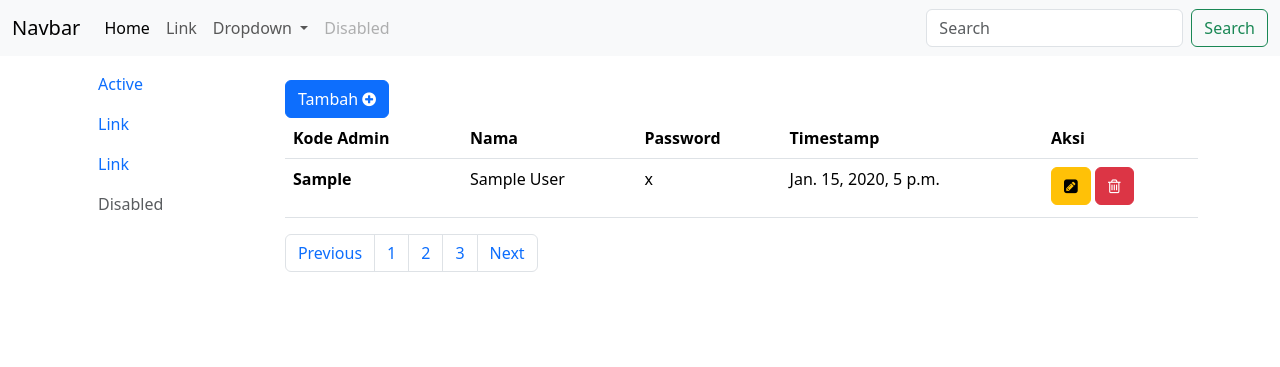
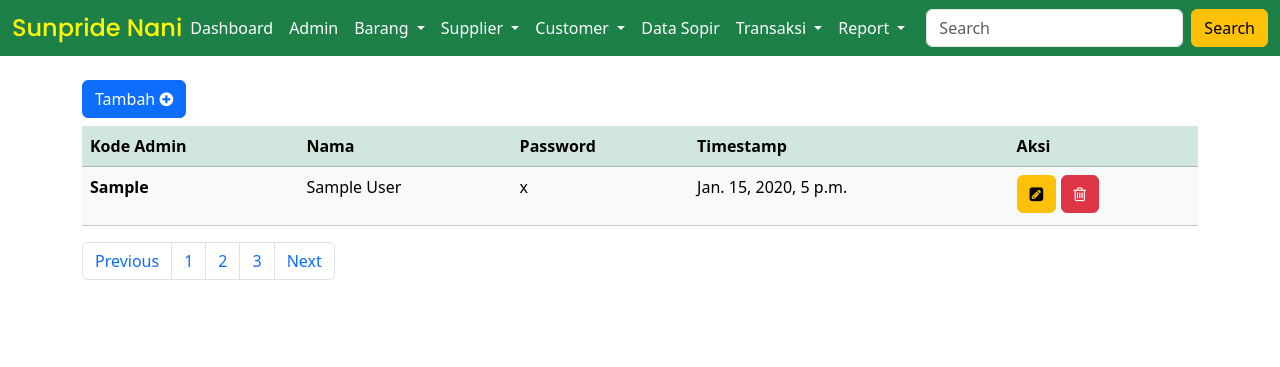
Before and after one commit to stefandaeli/retail_web, a Django app: page /v_admins in a window 1280 px wide. Shown: the top 367 px of the page. Run offline with Django 4.2, Linux system fonts and the light colour scheme; tables that the repository leaves empty hold one stand-in row (values such as "Sample post"); some libraries are stand-ins or nearby versions.

Commit message:
update delete admins

```diff
--- a/app/urls.py
+++ b/app/urls.py
@@ -1,11 +1,14 @@
 from django.urls import path
-from .views import v_admins, add_admins,post_add_admins, update_admins, post_update_admins
+from .views import dashboard, v_admins, add_admins,post_add_admins, update_admins, post_update_admins, delete_admins
 
 urlpatterns = [
+    path('dashboard',dashboard,name='dashboard'),
     # Admins
     path('v_admins',v_admins,name='v_admins'),
     path('add_admins',add_admins,name='add_admins'),
     path('post_add_admins',post_add_admins,name='post_add_admins'),
     path('update_admins/<str:kode_admin>',update_admins,name='update_admins'),
-    path('post_update_admins',post_update_admins,name='post_update_admins')
+    path('post_update_admins',post_update_admins,name='post_update_admins'),
+    path('delete_admins/<str:kode_admin>',delete_admins,name='delete_admins')
+
 ]
--- a/app/views.py
+++ b/app/views.py
@@ -5,6 +5,9 @@ from django.contrib import messages
 from django.db.models import Q
 
 # Create your views here.
+def dashboard(request):
+     return render(request, 'dashboard.html')
+
 def v_admins(request):
 #     read_admins=Admins.objects.filter(kode_admin = 'A0001')
 #     read_admins=Admins.objects.filter(kode_admin__icontains='kode_admin')
@@ -60,3 +63,8 @@ def post_update_admins(request):
      data_admins.save()
      messages.success(request, 'Berhasil update data')
      return redirect('v_admins')
+
+def delete_admins(request, kode_admin):
+     data_admins=Admins.objects.get(kode_admin=kode_admin).delete()
+     messages.success(request, 'Berhasil hapus data')
+     return redirect('v_admins')
--- a/static/style.css
+++ /dev/null
@@ -1,3 +0,0 @@
-h1{
-    color: blue;
-}
--- a/templates/admin/u_admins.html
+++ b/templates/admin/u_admins.html
@@ -40,7 +40,7 @@
 
         <a href="">
             <div class="d-grid gap-2 col-4 mx-auto mb-3">
-                <button type="submit" class="btn btn-primary">Simpan</button>
+                <button type="submit" class="btn btn-success">Simpan</button>
             </div>
         </a>
         <a href="{% url 'v_admins'%}">
--- a/templates/admin/v_admins.html
+++ b/templates/admin/v_admins.html
@@ -20,9 +20,7 @@
         <br>
         <br>
         <br>
-        <div class="sidebar">
-            {% include 'componens/sidebar.html'%}
-        </div>
+
         <div class="content">
             <!-- Button trigger modal -->
             <button type="button" class="btn btn-primary mt-3" data-bs-toggle="modal" data-bs-target="#add-modal">
@@ -76,7 +74,7 @@
                     </div>
                 </div>
             </div>
-            <table class="table">
+            <table class="table table-success mt-2">
                 <thead>
                     <tr>
                         <th scope="col">Kode Admin</th>
@@ -89,8 +87,8 @@
                 </thead>
                 <tbody>
                     {% for t in data_admins %}
-                    <tr>
-                        <th scope="row">{{t.kode_admin}}</th>
+                    <tr class="table-light">
+                        <th>{{t.kode_admin}}</th>
                         <td>{{t.nama_admin}}</td>
                         <td>{{t.password_admin}}</td>
                         <td>{{t.timestamp}}</td>
@@ -98,7 +96,7 @@
                             <a href="{% url 'update_admins' t.kode_admin %}" class="btn btn-warning mb-1">
                                 <i class="fa fa-pencil-square"></i>
                             </a>
-                            <a href="" class="btn btn-danger mb-1">
+                            <a onclick="return confirm('apakah anda ingin menghapus admin {{t.nama_admin}} ?')" href="{% url 'delete_admins' t.kode_admin%}" class="btn btn-danger mb-1">
                                 <i class="fa fa-trash-o"></i>
                             </a>
                         </td>
--- a/templates/componens/grid_index.html
+++ b/templates/componens/grid_index.html
@@ -10,7 +10,7 @@
         grid-template-columns: 2fr 9fr;
         grid-template-areas: "navbar navbar"
             "messages messages"
-            "sidebar content";
+            "content content";
     }
 
     .navbar {
--- a/templates/componens/navbar.html
+++ b/templates/componens/navbar.html
@@ -1,39 +1,112 @@
-<nav class="navbar navbar-expand-lg bg-body-tertiary navbar fixed-top bg-body-tertiary ">
-  <div class="container-fluid" >
-    <a class="navbar-brand" href="#">Navbar</a>
-    <button class="navbar-toggler" type="button" data-bs-toggle="collapse" data-bs-target="#navbarSupportedContent"
+<nav class="nav navbar navbar-expand-lg bg-body-primary navbar fixed-top">
+  <!-- <nav class="navbar navbar-expand-lg bg-body-tertinary navbar navbar-dark bg-primary navbar fixed-top bg-body-success"> -->
+  <div class="container-fluid">
+    <h4 class="title" href="#">Sunpride Nani</h4>
+    <button class="navbar-toggler btn btn-warning" type="button" data-bs-toggle="collapse" data-bs-target="#navbarSupportedContent"
       aria-controls="navbarSupportedContent" aria-expanded="false" aria-label="Toggle navigation">
       <span class="navbar-toggler-icon"></span>
     </button>
     <div class="collapse navbar-collapse" id="navbarSupportedContent">
       <ul class="navbar-nav me-auto mb-2 mb-lg-0">
         <li class="nav-item">
-          <a class="nav-link active" aria-current="page" href="#">Home</a>
+          <a class="nav-link" aria-current="page" href="{% url 'dashboard'%}">Dashboard</a>
         </li>
         <li class="nav-item">
-          <a class="nav-link" href="#">Link</a>
+          <a class="nav-link" aria-current="page" href="{% url 'v_admins' %}">Admin</a>
         </li>
+
         <li class="nav-item dropdown">
-          <a class="nav-link dropdown-toggle" href="#" role="button" data-bs-toggle="dropdown" aria-expanded="false">
-            Dropdown
+          <a class="nav-link dropdown-toggle" href="#" role="button" data-bs-toggle="dropdown" aria-current="page"
+            aria-expanded="false">
+            Barang
           </a>
-          <ul class="dropdown-menu">
-            <li><a class="dropdown-item" href="#">Action</a></li>
-            <li><a class="dropdown-item" href="#">Another action</a></li>
+          <ul class="dropdown-menu mt-2 bg-success">
+            <li><a class="dropdown-item" href="#">Detail Barang</a></li>
+            <li><a class="dropdown-item" href="#">Satuan Barang</a></li>
+            <li><a class="dropdown-item" href="#">Kelompok Barang</a></li>
+            <li><a class="dropdown-item" href="#">Barang</a></li>
             <li>
               <hr class="dropdown-divider">
             </li>
-            <li><a class="dropdown-item" href="#">Something else here</a></li>
+            <li><a class="dropdown-item" href="#">Harga Barang</a></li>
+          </ul>
+        </li>
+        <li class="nav-item dropdown">
+          <a class="nav-link dropdown-toggle" href="#" role="button" data-bs-toggle="dropdown" aria-current="page"
+            aria-expanded="false">
+            Supplier
+          </a>
+          <ul class="dropdown-menu mt-2 bg-success">
+            <li><a class="dropdown-item" href="#">Data Supplier</a></li>
+            <li><a class="dropdown-item" href="#">Barang Supplier</a></li>
+
+          </ul>
+        </li>
+        <li class="nav-item dropdown">
+          <a class="nav-link dropdown-toggle" href="#" role="button" data-bs-toggle="dropdown" aria-current="page"
+            aria-expanded="false">
+            Customer
+          </a>
+          <ul class="dropdown-menu mt-2 bg-success">
+            <li><a class="dropdown-item" href="#">Data Customer</a></li>
+            <li><a class="dropdown-item" href="#">Jenis Customer</a></li>
           </ul>
         </li>
         <li class="nav-item">
+          <a class="nav-link" aria-current="page" href="#">Data Sopir</a>
+        </li>
+        <li class="nav-item dropdown">
+          <a class="nav-link dropdown-toggle" href="#" role="button" data-bs-toggle="dropdown" aria-current="page"
+            aria-expanded="false">
+            Transaksi
+          </a>
+          <ul class="dropdown-menu mt-2 bg-success">
+            <li><a class="dropdown-item" href="#">Transaksi Penjualan</a></li>
+            <li><a class="dropdown-item" href="#">Transaksi Pembelian</a></li>
+          </ul>
+        </li>
+        <li class="nav-item dropdown">
+          <a class="nav-link dropdown-toggle" href="#" role="button" data-bs-toggle="dropdown" aria-current="page"
+            aria-expanded="false">
+            Report
+          </a>
+          <ul class="dropdown-menu mt-2 bg-success">
+            <li><a class="dropdown-item" href="#">Laporan Transaksi Penjualan</a></li>
+            <li><a class="dropdown-item" href="#">Laporan Transaksi Pembelian</a></li>
+            <li><a class="dropdown-item" href="#">Laporan Hutang Piutang</a></li>
+
+          </ul>
+        </li>
+        <!-- <li class="nav-item">
           <a class="nav-link disabled" aria-disabled="true">Disabled</a>
-        </li>
+        </li> -->
       </ul>
       <form class="d-flex" role="search">
         <input class="form-control me-2" type="search" placeholder="Search" aria-label="Search">
-        <button class="btn btn-outline-success" type="submit">Search</button>
+        <button class="btn btn-warning" type="submit">Search</button>
       </form>
     </div>
   </div>
 </nav>
+
+<style>
+  @import url('https://fonts.googleapis.com/css2?family=Poppins:wght@300;400;500;600;700;800;900&display=swap');
+
+  .nav {
+    background-color: #1C8047;
+  }
+
+  .nav a {
+    color: #ffffff;
+  }
+
+  .nav-item {
+    color: #ffffff;
+  }
+
+  .title {
+    font-family: 'Poppins', sans-serif;
+    color: #FFF70A;
+    margin: auto 0;
+  }
+</style>
--- a/templates/componens/sidebar.html
+++ /dev/null
@@ -1,14 +0,0 @@
-<ul class="nav flex-column">
-    <li class="nav-item">
-        <a class="nav-link active" aria-current="page" href="#">Active</a>
-    </li>
-    <li class="nav-item">
-        <a class="nav-link" href="#">Link</a>
-    </li>
-    <li class="nav-item">
-        <a class="nav-link" href="#">Link</a>
-    </li>
-    <li class="nav-item">
-        <a class="nav-link disabled" aria-disabled="true">Disabled</a>
-    </li>
-</ul>
```
